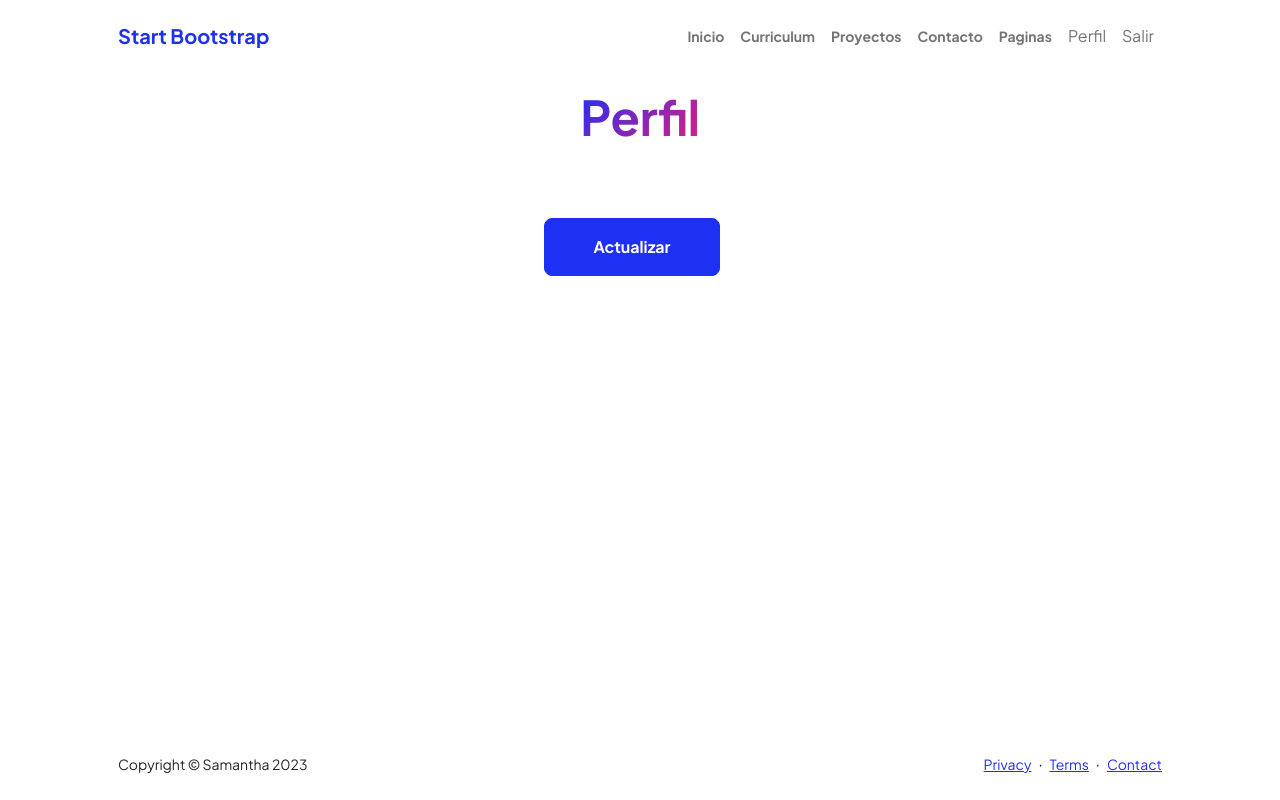
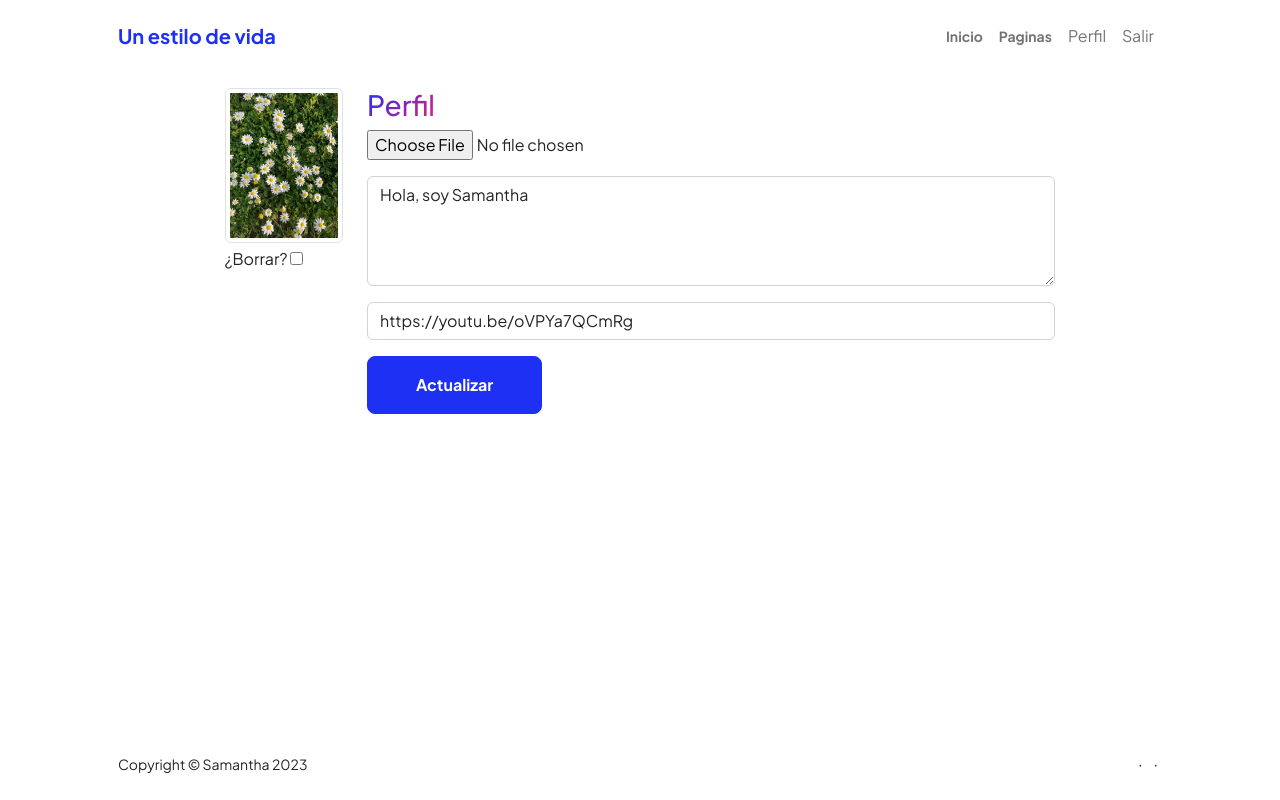
Before and after one commit to sam4ntha/webplayground_django, a Django app: page /accounts/profile/ in a window 1280 px wide. Run offline with Django 4.2, Linux system fonts and the light colour scheme; a user stored in the database is signed in; data comes from the database, SQL or seed files in the repository; both versions use the stored data as it was after the commit; some libraries are stand-ins or nearby versions.

Commit message:
Formulario de perfil mejorado

```diff
--- a/core/templates/core/base.html
+++ b/core/templates/core/base.html
@@ -24,14 +24,14 @@
             <!-- Navigation-->
             <nav class="navbar navbar-expand-lg navbar-light bg-white py-3">
                 <div class="container px-5">
-                    <a class="navbar-brand" href="{% url 'home' %}"><span class="fw-bolder text-primary">Start Bootstrap</span></a>
+                    <a class="navbar-brand" href="{% url 'home' %}"><span class="fw-bolder text-primary">Un estilo de vida</span></a>
                     <button class="navbar-toggler" type="button" data-bs-toggle="collapse" data-bs-target="#navbarSupportedContent" aria-controls="navbarSupportedContent" aria-expanded="false" aria-label="Toggle navigation"><span class="navbar-toggler-icon"></span></button>
                     <div class="collapse navbar-collapse" id="navbarSupportedContent">
                         <ul class="navbar-nav ms-auto mb-2 mb-lg-0 small fw-bolder">
                             <li class="nav-item"><a class="nav-link" href="{% url 'home' %}">Inicio</a></li>
-                            <li class="nav-item"><a class="nav-link" href="{% url 'resume' %}">Curriculum</a></li>
+                            <!--<li class="nav-item"><a class="nav-link" href="{% url 'resume' %}">Curriculum</a></li>
                             <li class="nav-item"><a class="nav-link" href="{% url 'projects' %}">Proyectos</a></li>
-                            <li class="nav-item"><a class="nav-link" href="{% url 'contact' %}">Contacto</a></li>
+                            <li class="nav-item"><a class="nav-link" href="{% url 'contact' %}">Contacto</a></li>-->
                             <li class="nav-item"><a class="nav-link" href="{% url 'pages:pages' %}">Paginas</a></li>
                         </ul>
                         <ul class="navbar-nav">
@@ -68,11 +68,11 @@
                 <div class="row align-items-center justify-content-between flex-column flex-sm-row">
                     <div class="col-auto"><div class="small m-0">Copyright &copy; Samantha 2023</div></div>
                     <div class="col-auto">
-                        <a class="small" href="#!">Privacy</a>
+                        <a class="small" href="#!"><i class="fa fa-github" aria-hidden="true"></i></a>
                         <span class="mx-1">&middot;</span>
-                        <a class="small" href="#!">Terms</a>
+                        <a class="small" href="#!"><i class="fa fa-facebook" aria-hidden="true"></i></a>
                         <span class="mx-1">&middot;</span>
-                        <a class="small" href="#!">Contact</a>
+                        <a class="small" href="#!"><i class="fa fa-instagram" aria-hidden="true"></i></a>
                     </div>
                 </div>
             </div>
--- a/core/templates/core/resume.html
+++ b/core/templates/core/resume.html
@@ -1,6 +1,6 @@
 {% extends 'core/base.html' %}
 
-{% block title %}Acerca de mi{% endblock %}
+{% block title %}Mi Perfil{% endblock %}
 
     {% block content %}
 
@@ -9,7 +9,7 @@
             <!-- Page Content-->
             <div class="container px-5 my-5">
                 <div class="text-center mb-5">
-                    <h1 class="display-5 fw-bolder mb-0"><span class="text-gradient d-inline">Resume</span></h1>
+                    <h1 class="display-5 fw-bolder mb-0"><span class="text-gradient d-inline">Perfil</span></h1>
                 </div>
                 <div class="row gx-5 justify-content-center">
                     <div class="col-lg-11 col-xl-9 col-xxl-8">
--- a/registration/forms.py
+++ b/registration/forms.py
@@ -1,6 +1,7 @@
 from django import forms
 from django.contrib.auth.forms import UserCreationForm
 from django.contrib.auth.models import User
+from .models import Profile
 
 class UserCreationFormWithEmail(UserCreationForm):
     email = forms.EmailField(required=True, help_text="Requerido, 254 caracteres como máximo y tambien debe ser válido")
@@ -19,3 +20,13 @@ class UserCreationFormWithEmail(UserCreationForm):
 
          #Se ha definido un metodo para validar el email ingresado para registrarse, se recupera el email que se ha enviado en el formulario, cmprueba si existe algun usuario con el email que se ha recibido. Si existe, significa que se ha registrado y se regresa un error de validacion devolviendo un mensaje.
          #En caso de que no este en la base de datos, devuelve el email dando a entender que ha ido validado
+
+class ProfileForm(forms.ModelForm):
+    class Meta:
+        model = Profile
+        fields = ['avatar', 'bio', 'link']
+        widgets = {
+            'avatar': forms.ClearableFileInput(attrs={'class':'form-control-file mt-3'}),
+            'bio': forms.Textarea(attrs={'class':'form-control mt-3', 'rows': 4, 'placeholder':'Biografía'}),
+            'link': forms.URLInput(attrs={'class':'form-control mt-3', 'placeholder':'Enlace'})
+        }
--- a/registration/templates/registration/profile_form.html
+++ b/registration/templates/registration/profile_form.html
@@ -2,24 +2,33 @@
 {% load static %}
 {% block title %}Perfil{% endblock %}
 {% block content %}
+<style>.errorlist{color:red;} label{display:none}</style>
 <main role="main">
   <div class="container">
-    <div class="row mt-3 mb-4">
-      <div class="col-md-9 mx-auto">
-        <div class="text-center mb-5">
-            <h1 class="display-5 fw-bolder mb-0"><span class="text-gradient d-inline">Perfil</span></h1>
-        </div>
-        <div>
-            <form action="" method="post">{% csrf_token %}
-                <table>
-                    {{ form.as_p }}
-                </table>
-                <br>
-                <div class="text-center">
-                  <input type="submit" class="btn btn-primary btn-lg px-5 py-3 me-sm-3 fs-6 fw-bolder btn-block" value="Actualizar" />
-                </div>
-            </form>
-        </div>
+    <div class="row mt-3">
+      <div class="col-md-9 mx-auto mb-5">
+      <!-- enctype="multipart/form-data" es para aceptar archivos o imagenes-->
+        <form action="" method="post" enctype="multipart/form-data">{% csrf_token %}
+          <div class="row">
+            <!-- Previa del avatar -->
+            <div class="col-md-2">
+              {% if request.user.profile.avatar %}
+                <img src="{{request.user.profile.avatar.url}}" class="img-fluid img-thumbnail">
+                <p class="mt-1">¿Borrar? <input type="checkbox" id="avatar-clear" name="avatar-clear" /></p>
+                {% else %}
+                <img src="{% static 'registration/img/avatar1.jpg' %}" class="img-fluid img-thumbnail">
+              {% endif %}
+            </div>
+            <!-- Formulario -->
+            <div class="col-md-10">
+              <h3><span class="text-gradient d-inline">Perfil</span></h3>
+              <input type="file" name="avatar" class="col-lg-8" id="id_avatar">
+              {{ form.bio }}
+              {{ form.link }}
+              <input type="submit" class="btn btn-primary btn-block mt-3 btn-lg px-5 py-3 me-sm-3 fs-6 fw-bolder" value="Actualizar">
+            </div>
+          </div>
+        </form>
       </div>
     </div>
   </div>
--- a/registration/views.py
+++ b/registration/views.py
@@ -1,11 +1,11 @@
-from .forms import UserCreationFormWithEmail
-#from django.contrib.auth.forms import UserCreationForm
+from .forms import UserCreationFormWithEmail, ProfileForm
 from django.views.generic import CreateView
-from django.views.generic.base import TemplateView
+from django.views.generic.edit import UpdateView
 from django.utils.decorators import method_decorator
 from django.contrib.auth.decorators import login_required
 from django.urls import reverse_lazy
 from django import forms
+from .models import Profile
 
 # Create your views here.
 class SignUpView(CreateView):
@@ -33,7 +33,15 @@ class SignUpView(CreateView):
 
 
 @method_decorator(login_required, name='dispatch')
-class ProfileUpdate(TemplateView):
+class ProfileUpdate(UpdateView):
+    form_class = ProfileForm
     template_name = 'registration/profile_form.html'
+    success_url = reverse_lazy('profile')
+    """Solo disponible para un usuario autenticado y pueda actualizar su perfil"""
 
-    """Solo disponible para un usuario autenticado y pueda actualizar su perfil"""
+    def get_object(self):
+        #Recuperar el objeto que se va a editar
+        profile, created = Profile.objects.get_or_create(user=self.request.user)
+        return profile
+    #get_or_create busca a partir del filtro que se le proporciona, si no lo encuentra lo crea.
+    #No se puede recuperarlo ni devolverlo directamente, pq al devolverlo directamente regresa una tupla formada por el propio objeto que se esta recuperando o editando(Profile)
```
Also changed, not shown: core/templates/core/home.html (+12 -11 lines), core/static/core/assets/musica.jpg (added), db.sqlite3, media/profiles/avatar1.jpg (added), media/profiles/home-bg.jpg (added), media/profiles/musica.jpg (added), registration/migrations/0001_initial.py (added), registration/static/registration/img/avatar1.jpg (added), 1 other file.
